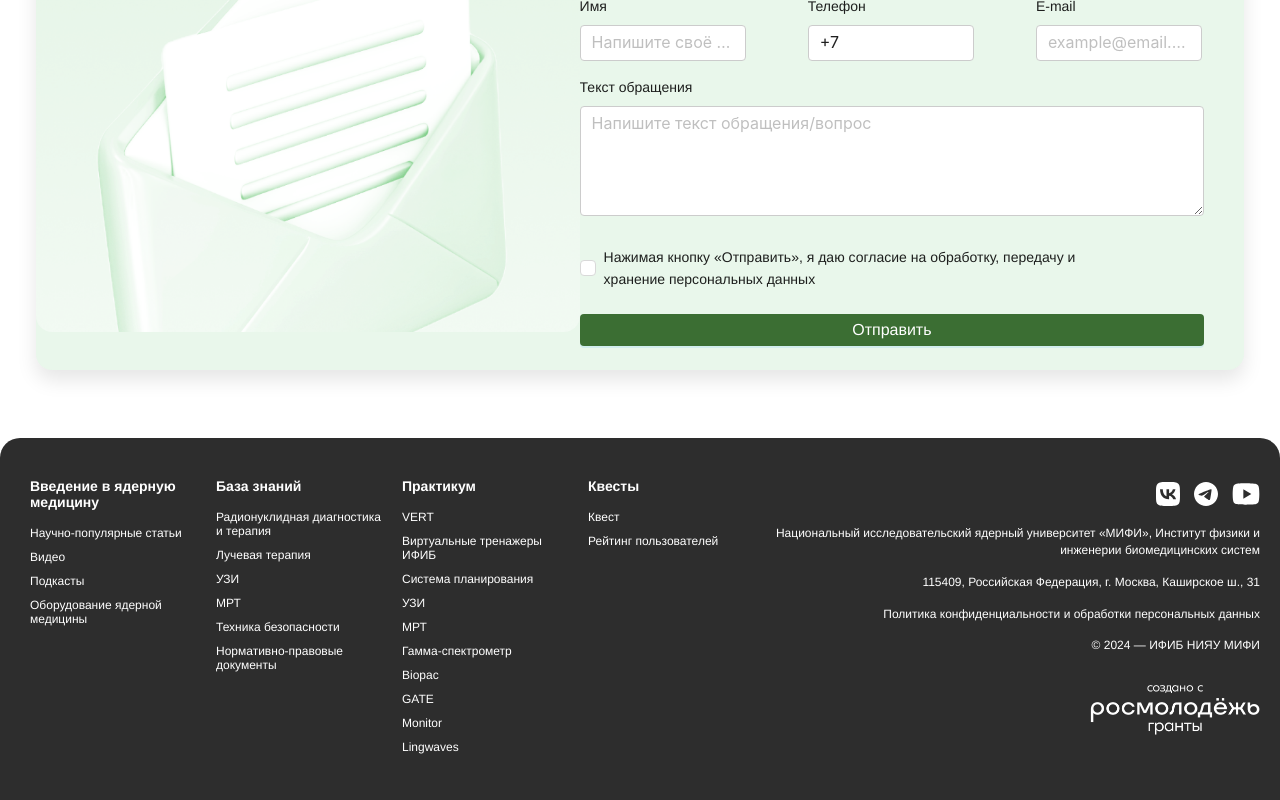
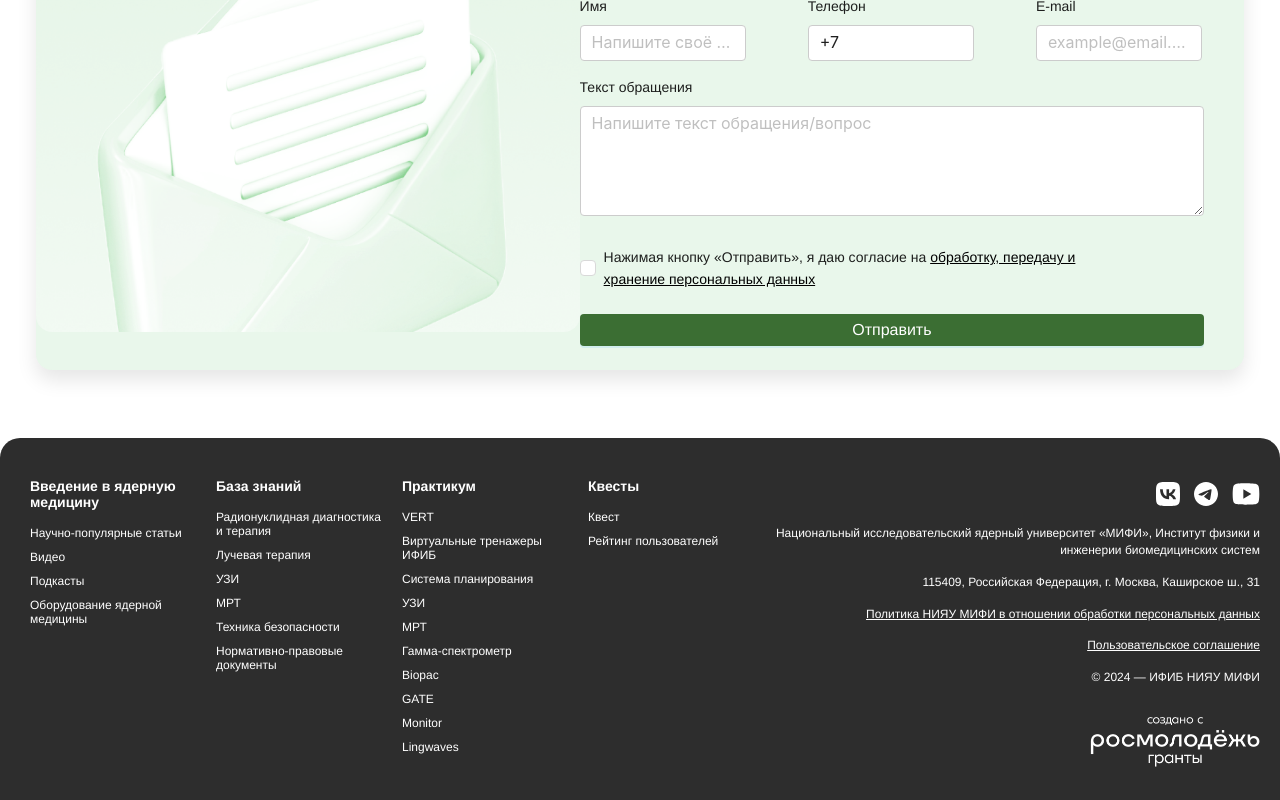
Before and after one commit to webDevArtur/mifi_ifib_v2, a React (Vite) app: page / in a window 1280 px wide. Shown: the part 3047-3847 px from the top of the page. Built offline with nearby package versions, Linux system fonts and the light colour scheme; no server answers.

Commit message:
add new content

```diff
--- a/src/components/Footer/Footer.module.scss
+++ b/src/components/Footer/Footer.module.scss
@@ -103,6 +103,11 @@
   justify-content: center;
 }
 
+.docLink {
+  color: white;
+  text-decoration: underline;
+}
+
 @media (max-width: 768px) {
   .contentContainer {
     flex-direction: column;
--- a/src/components/Footer/Footer.tsx
+++ b/src/components/Footer/Footer.tsx
@@ -207,7 +207,27 @@ const Footer = () => {
 
             <p>115409, Российская Федерация, г. Москва, Каширское ш., 31</p>
 
-            <p>Политика конфиденциальности и обработки персональных данных</p>
+            <p>
+              <a
+                className={styles.docLink}
+                href="https://mephi.ru/content/public/files/policy.pdf"
+                target="_blank"
+                rel="noopener noreferrer"
+              >
+                Политика НИЯУ МИФИ в отношении обработки персональных данных
+              </a>
+            </p>
+
+            <p>
+              <a
+                className={styles.docLink}
+                href="https://mephi.ru/content/public/files/policy.pdf"
+                target="_blank"
+                rel="noopener noreferrer"
+              >
+                Пользовательское соглашение
+              </a>
+            </p>
 
             <p>© 2024 — ИФИБ НИЯУ МИФИ</p>
           </div>
--- a/src/components/QuestComponent/QuestComponent.tsx
+++ b/src/components/QuestComponent/QuestComponent.tsx
@@ -142,11 +142,12 @@ const QuestPage = ({ questArray, pageSize = 1 }: QuestPageProps) => {
       </div>
     )}
 
-    {/* Отображение баллов */}
-    <div className={styles.scoreContainer}>
-      <p>Ваш лучший балл: {quest?.submission?.bestScore || 0} из {quest.maxScore}</p>
-      <p>Ваш текущий балл: {quest?.submission?.score || 0}</p>
-    </div>
+    { quest?.submission && (
+   <div className={styles.scoreContainer}>
+   <p>Ваш лучший балл: {quest?.submission?.bestScore || 0} из {quest.maxScore}</p>
+   <p>Ваш текущий балл: {quest?.submission?.score || 0}</p>
+ </div>
+)}
 
     {/* В зависимости от типа задания */}
     {quest.type === "text_task" && (
--- a/src/pages/HomePage/components/FeedbackSection/FeedbackSection.module.scss
+++ b/src/pages/HomePage/components/FeedbackSection/FeedbackSection.module.scss
@@ -106,6 +106,16 @@
   margin: 5px 0;
 }
 
+.docLink {
+  color: #000;
+  text-decoration: underline;
+}
+
+.docLink:hover {
+  color: #000;
+  text-decoration: underline;
+}
+
 @media (max-width: 1024px) {
   .imageContainer {
     display: none;
--- a/src/pages/HomePage/components/FeedbackSection/FeedbackSection.tsx
+++ b/src/pages/HomePage/components/FeedbackSection/FeedbackSection.tsx
@@ -239,8 +239,10 @@ const FeedbackSection = () => {
             >
               <Checkbox />
               <span style={{ marginLeft: "8px" }}>
-                Нажимая кнопку «Отправить», я даю согласие на обработку,
-                передачу и хранение персональных данных
+                Нажимая кнопку «Отправить», я даю согласие на{" "}
+                <a className={styles.docLink} href="https://mephi.ru/content/public/files/policy.pdf" target="_blank" rel="noopener noreferrer">
+                  обработку, передачу и хранение персональных данных
+                </a>
               </span>
             </div>
           </Form.Item>
--- a/src/pages/ProfilePage/ProfilePage.module.scss
+++ b/src/pages/ProfilePage/ProfilePage.module.scss
@@ -256,6 +256,21 @@ h3 {
   text-align: center;
 }
 
+.upload * {
+  width: 100%;
+
+  button * {
+    width: auto;
+  }
+}
+
+.hint {
+  font-size: 14px;
+  color: #808080;
+  margin: 8px 0;
+  margin-top: 0;
+}
+
 @media (max-width: 895px) {
   .profilePage {
     .profileCard {
--- a/src/pages/ProfilePage/ProfilePage.tsx
+++ b/src/pages/ProfilePage/ProfilePage.tsx
@@ -499,13 +499,25 @@ const ProfilePage = () => {
   footer={null}
 >
   <Form layout="vertical" form={form} onFinish={handleSubmit}>
-    {!data?.user?.isDocumentUploaded && (
-      <Form.Item label="Для регистрации загрузите документ подтверждающий ваш статус:">
-        <Upload beforeUpload={() => false} onRemove={handleFileRemove} onChange={handleFileChange} maxCount={1}>
-          <Button className={styles.uploadBtn} icon={<UploadOutlined />}>Загрузить файл</Button>
-        </Upload>
-      </Form.Item>
-    )}
+  {!data?.user?.isDocumentUploaded && (
+    <Form.Item label="Для регистрации загрузите документ, подтверждающий ваш статус:">
+      <Upload className={styles.upload} beforeUpload={() => false} onRemove={handleFileRemove} onChange={handleFileChange} maxCount={1}>
+      {data?.user?.role === "university_student" && (
+        <p className={styles.hint}>
+          Подтверждение обучения в НИЯУ МИФИ: <br/> - справка об обучении <br/> - фото студенческого билета.
+        </p>
+      )}
+      {data?.user?.role === "school_student" && (
+        <p className={styles.hint}>
+          Подтверждение обучения в Лицее №1511 или №1523: <br/> - справка об обучении.
+        </p>
+      )}
+        <Button className={styles.uploadBtn} icon={<UploadOutlined />}>
+          Загрузить файл
+        </Button>
+      </Upload>
+    </Form.Item>
+  )}
 
     {data?.user?.isDocumentUploaded && !data?.user?.isDocumentaryVerified && !data?.user?.olympiadRegistration && (
       <p>Документ загружен. Ждите подтверждения</p>
--- a/src/pages/RegistrationPage/RegistrationPage.module.scss
+++ b/src/pages/RegistrationPage/RegistrationPage.module.scss
@@ -61,6 +61,7 @@
 .checkboxBlock {
   display: flex;
   flex-direction: row;
+  align-items: center;
 }
 
 .checkboxTextBlock {
@@ -70,6 +71,12 @@
 }
 
 .dataAllow {
+  color: #000;
+  text-decoration: underline;
+}
+
+.dataAllow:hover {
+  color: #000;
   text-decoration: underline;
 }
 
--- a/src/pages/RegistrationPage/RegistrationPage.tsx
+++ b/src/pages/RegistrationPage/RegistrationPage.tsx
@@ -542,9 +542,9 @@ const RegistrationPage = () => {
               <Checkbox />
               <div className={styles.checkboxTextBlock}>
                 Нажимая кнопку «Зарегистрироваться», я даю согласие на{" "}
-                <span className={styles.dataAllow}>
+                <a className={styles.dataAllow} href="https://mephi.ru/content/public/files/policy.pdf" target="_blank" rel="noopener noreferrer">
                   обработку, передачу и хранение персональных данных
-                </span>
+                </a>
               </div>
             </div>
           </Form.Item>
```
